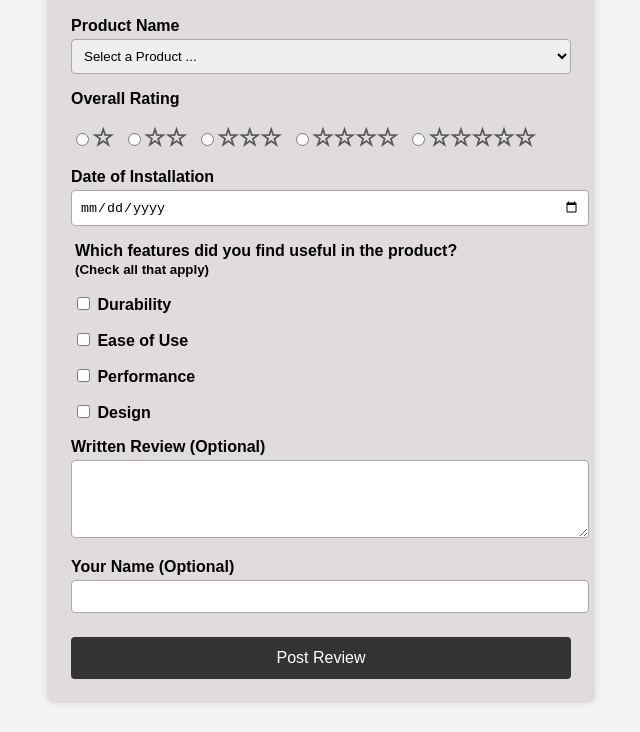
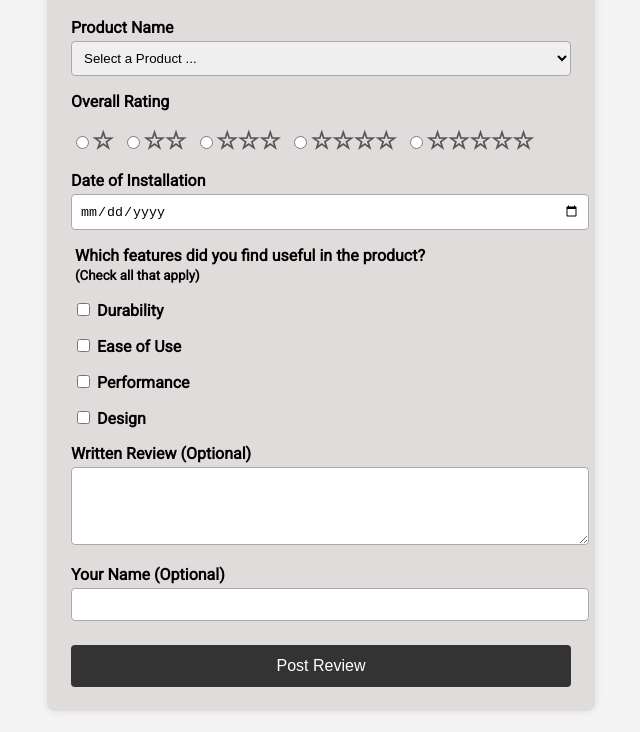
Before and after one commit to Jojera/wdd131, a plain HTML site: page form.html in a window 1280 px wide. Shown: the part 129-861 px from the top of the page, without its empty margins (319-959 px from the left). Drawn offline with Linux system fonts and the light colour scheme.

Commit message:
topography

```diff
--- a/form.html
+++ b/form.html
@@ -6,6 +6,9 @@
     <title>Product review</title>
     <meta name="description" content="Jonathan Ojera - Form">
     <meta name="author" content="Jonathan Ojera">
+    <link rel="preconnect" href="https://fonts.googleapis.com">
+    <link rel="preconnect" href="https://fonts.gstatic.com" crossorigin>
+    <link href="https://fonts.googleapis.com/css2?family=Fugaz+One&family=Roboto:wght@100;400&display=swap" rel="stylesheet">
     <link rel="stylesheet" href="styles/form.css">
     <script src="scripts/form.js" defer></script>
 
--- a/styles/form.css
+++ b/styles/form.css
@@ -3,6 +3,7 @@ body {
     background-color: #f4f4f4;
     margin: 0;
     padding: 0;
+    font-family: "Roboto", serif;
   }
 
   main {
```
